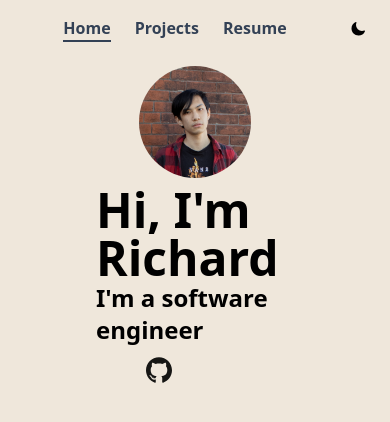
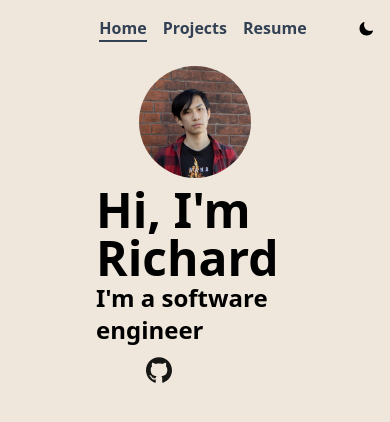
Before and after one commit to clsscrch/personal-site, a Next.js app: page / in a window 390 px wide. Shown: the top 422 px of the page. Built offline with nearby package versions, Linux system fonts and the light colour scheme; some icons are missing.

Commit message:
Fixed margins

```diff
--- a/components/Navbar.tsx
+++ b/components/Navbar.tsx
@@ -27,7 +27,7 @@ export default function Navbar(props: any): JSX.Element {
     return (
         <nav className='flex justify-between py-4 items-center sm:px-12 md:px-24'>
             <h1 className=''>{' '}</h1>
-            <ul className='flex items-center space-x-6 sm:space-x-12 md:ml-14'>
+            <ul className='flex items-center space-x-4 ml-12 sm:space-x-8 md:ml-14'>
                 <li>
                     {/* Home */}
 
@@ -68,7 +68,7 @@ export default function Navbar(props: any): JSX.Element {
                     }
                 </li>
             </ul>
-            <MoonIcon className='h-4 w-4 cursor-pointer mr-6' />
+            <MoonIcon className='h-4 w-4 cursor-pointer mr-4' />
         </nav>
     )
 }
```
